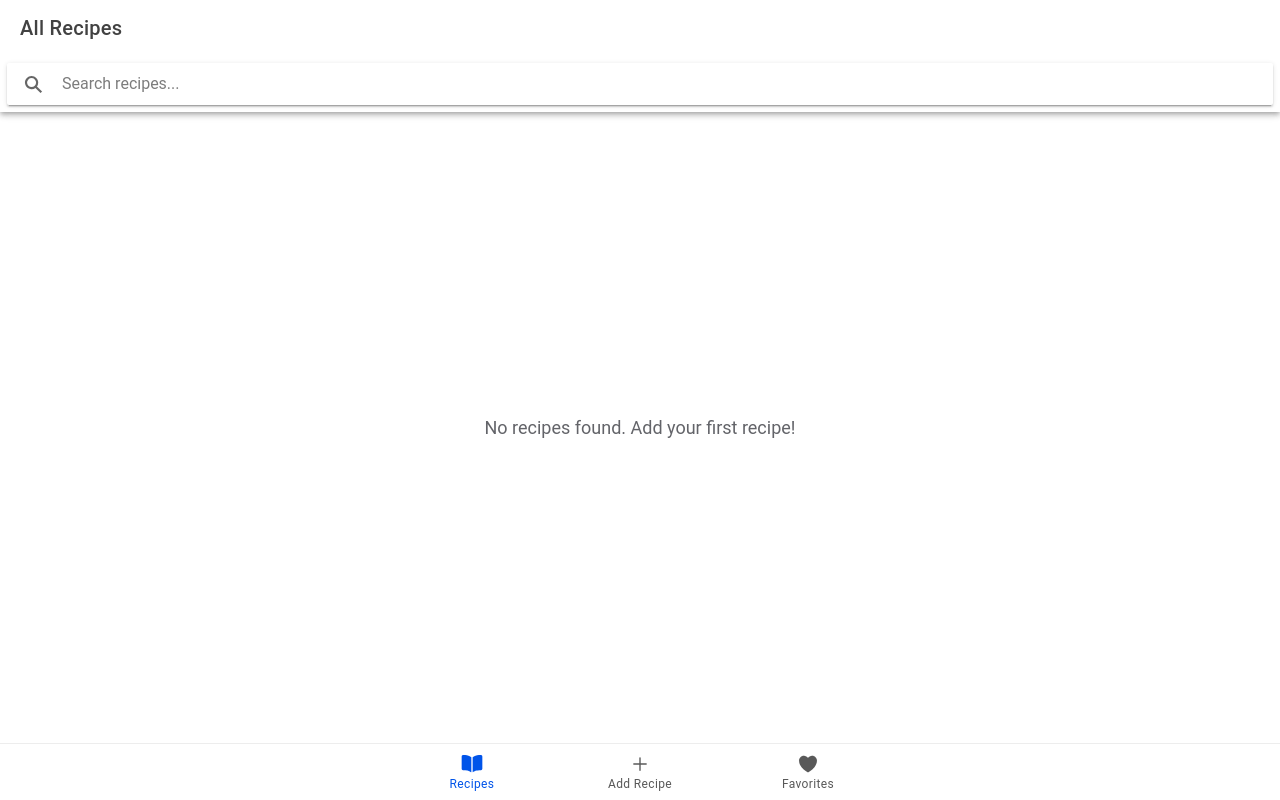
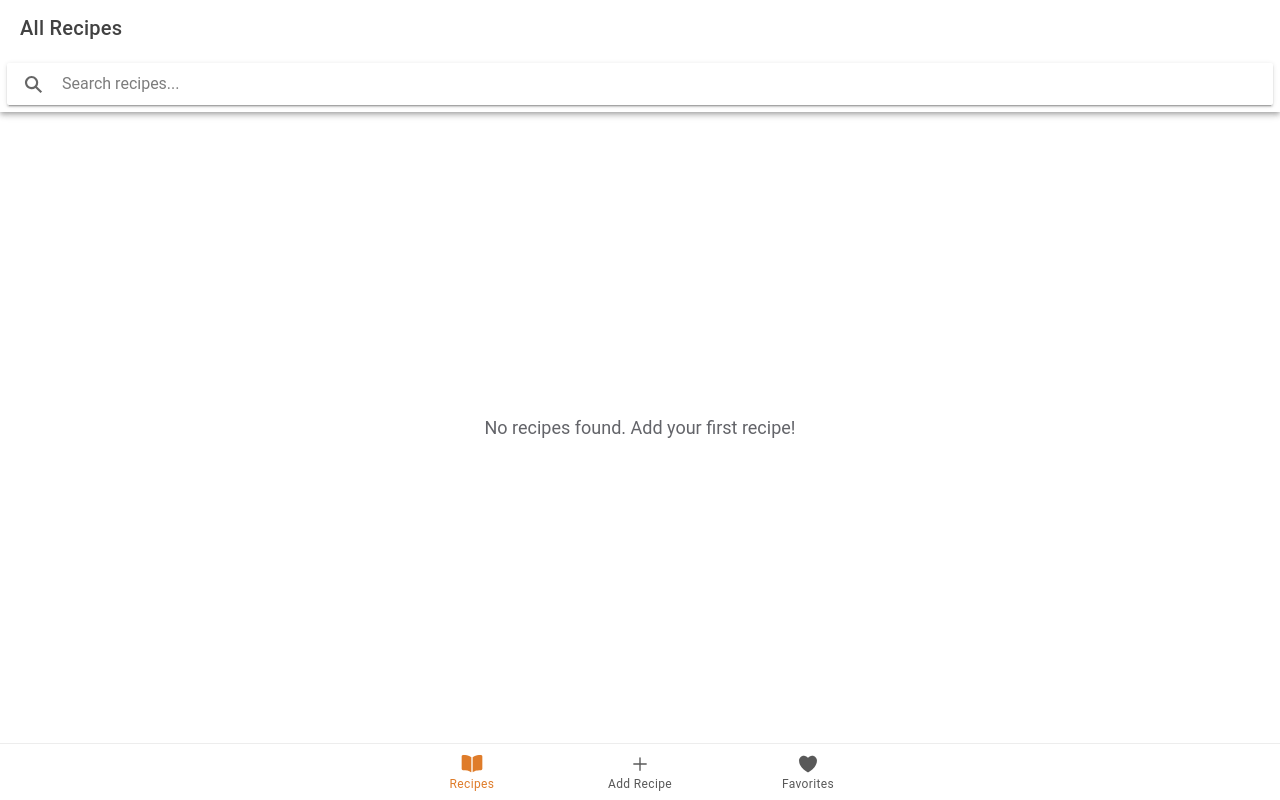
Before and after one commit to imflawlezz/cookbook-app, a React (Vite) app: page /tabs/recipes in a window 1280 px wide. Built offline with nearby package versions, Linux system fonts and the light colour scheme.

Commit message:
style: change primary color

```diff
--- a/src/theme/variables.css
+++ b/src/theme/variables.css
@@ -1,2 +1,11 @@
 /* For information on how to create your own theme, please see:
 http://ionicframework.com/docs/theming/ */
+
+:root {
+    --ion-color-primary: #df7c2a;
+    --ion-color-primary-rgb: 223, 124, 42;
+    --ion-color-primary-contrast: #FFFFFF;
+    --ion-color-primary-contrast-rgb: 0, 0, 0;
+    --ion-color-primary-shade: #c46d25;
+    --ion-color-primary-tint: #e2893f;
+}
```
